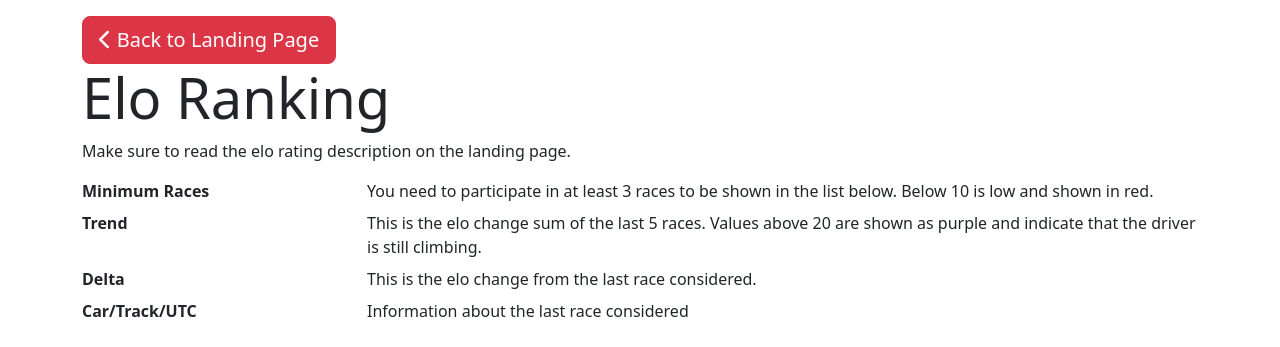
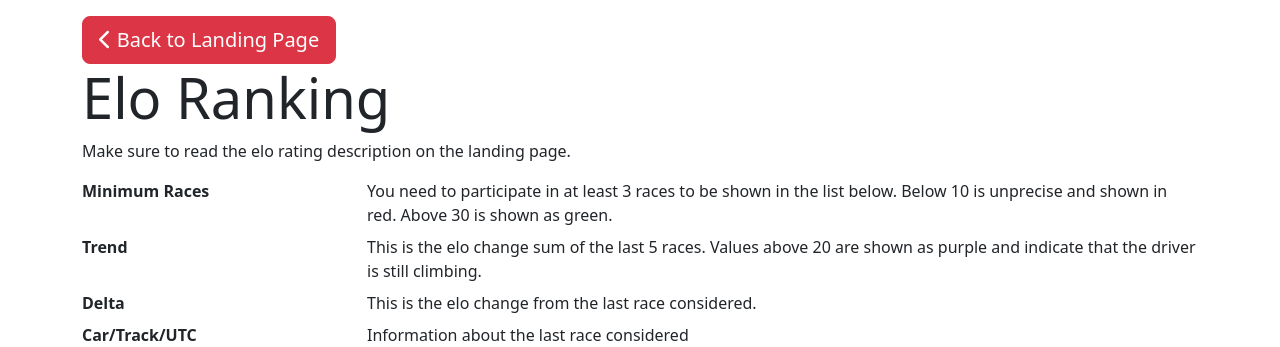
Before and after one commit to Dremet/tsura_website, a Flask app: template templates/elo_list.html in a window 1280 px wide. Shown: the top 347 px of the page. Run offline with Flask 3, Linux system fonts and the light colour scheme; the template is opened without the code that fills it, so the values that code supplies are empty; some libraries are stand-ins or nearby versions.

Commit message:
changed color

```diff
--- a/templates/elo_list.html
+++ b/templates/elo_list.html
@@ -11,7 +11,7 @@
     <p>Make sure to read the elo rating description on the landing page.</p>
     <dl class="row">
         <dt class="col-sm-3">Minimum Races</dt>
-        <dd class="col-sm-9">You need to participate in at least 3 races to be shown in the list below. Below 10 is low and shown in red.</dd>
+        <dd class="col-sm-9">You need to participate in at least 3 races to be shown in the list below. Below 10 is unprecise and shown in red. Above 30 is shown as green.</dd>
 
         <dt class="col-sm-3">Trend</dt>
         <dd class="col-sm-9">This is the elo change sum of the last 5 races. Values above 20 are shown as purple and indicate that the driver is still climbing.</dd>
@@ -49,7 +49,9 @@
                     <td>{{ driver.current_elo|round(1) }}</td>
                     <td>
                         {% if driver.race_count < 10 %}
-                            <span style='color:red'>
+                            <span style='color:rgb(158, 0, 0)'>
+                        {% elif driver.race_count >= 30 %}
+                            <span style='color:rgb(43, 117, 0)'>
                         {% else %}
                             <span>
                         {% endif %}
```
